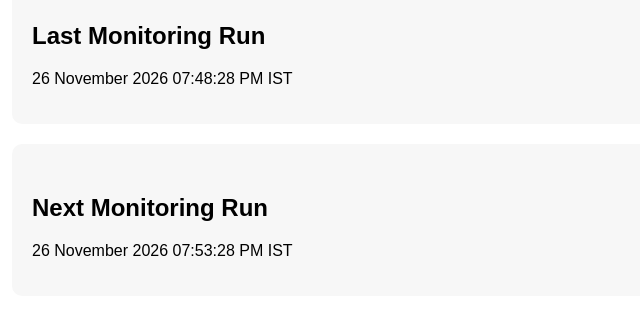
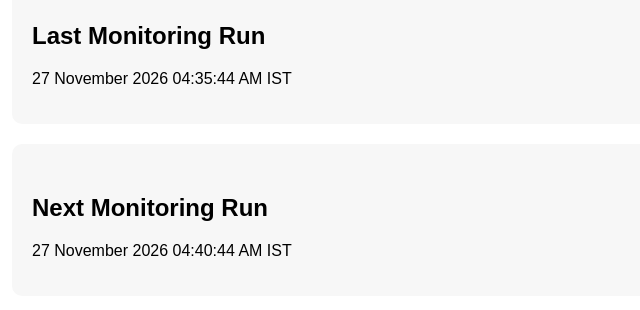
Before and after one commit to Shreyash071005/SPPU-Result-Monitor, a plain HTML site: page docs/index.html in a window 1280 px wide. Shown: the part 367-677 px from the top of the page, 128-768 px from the left. Drawn offline with Linux system fonts and the light colour scheme.

Commit message:
Auto Update Result Monitor

```diff
--- a/docs/index.html
+++ b/docs/index.html
@@ -49,7 +49,7 @@ Last Monitoring Run
 </h2>
 
 <p>
-26 November 2026 07:48:28 PM IST
+27 November 2026 04:35:44 AM IST
 </p>
 
 </div>
@@ -62,7 +62,7 @@ Next Monitoring Run
 </h2>
 
 <p>
-26 November 2026 07:53:28 PM IST
+27 November 2026 04:40:44 AM IST
 </p>
 
 </div>
```
